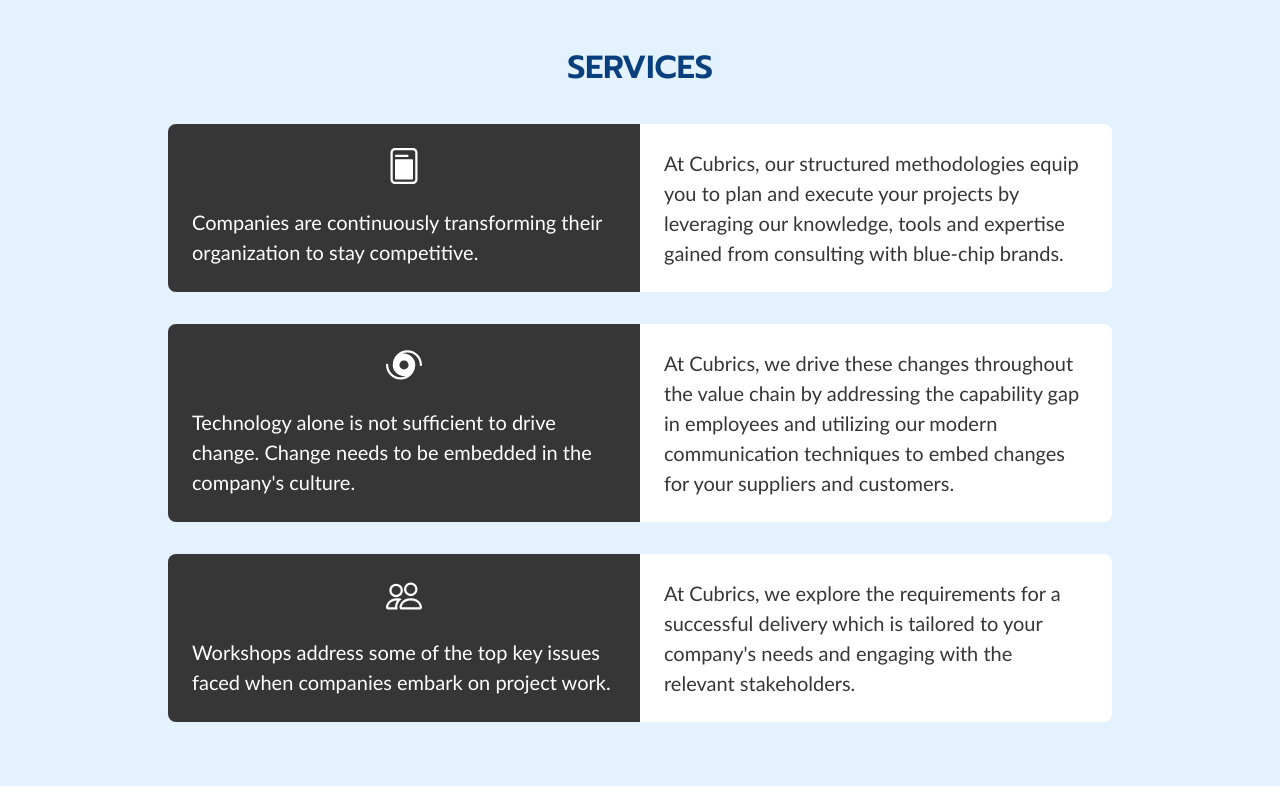
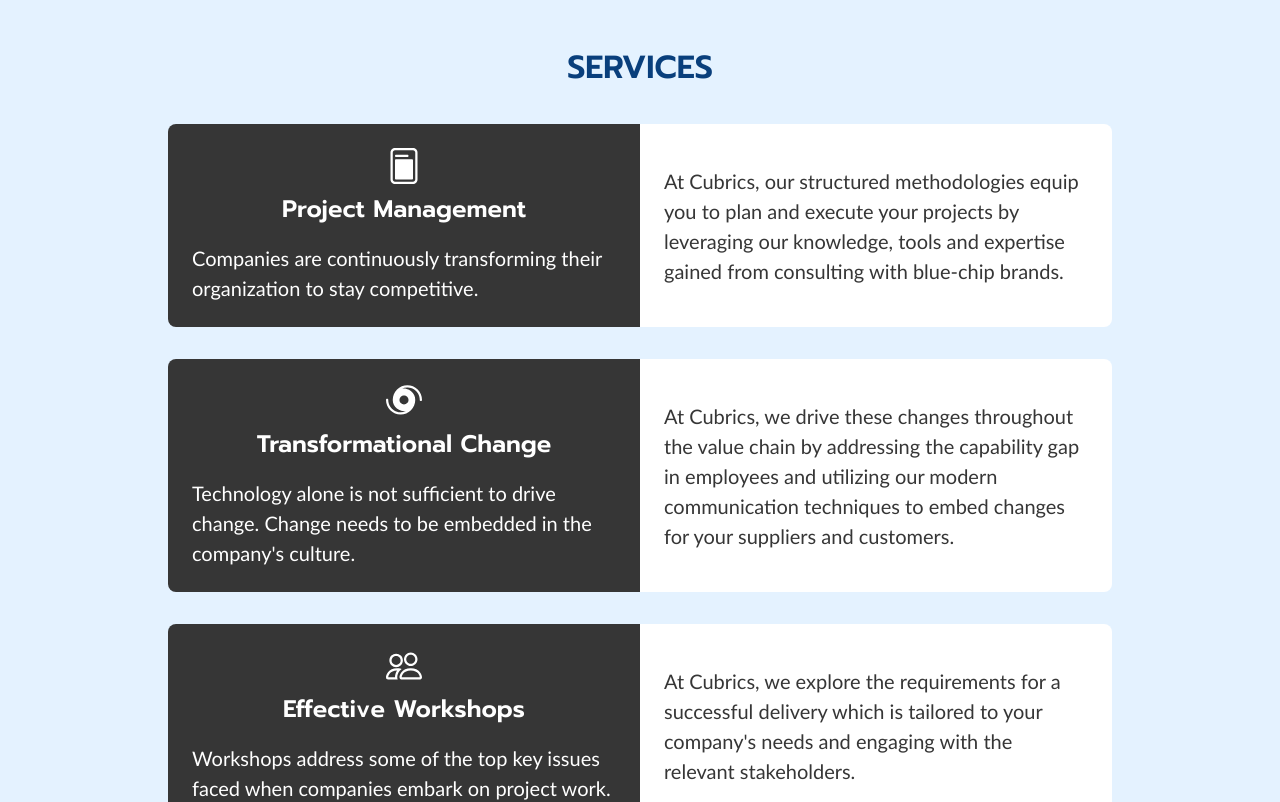
Before and after one commit to khorh/websites-cubrics, a React (Create React App) app: page / in a window 1280 px wide. Shown: the part 740-1542 px from the top of the page. Built offline with nearby package versions, Linux system fonts and the light colour scheme.

Commit message:
updated tests for card service

```diff
--- a/src/designSystem/card/cardService/CardService.module.scss
+++ b/src/designSystem/card/cardService/CardService.module.scss
@@ -1,6 +1,6 @@
 @import "../../styles/main.scss";
 
-.common {
+.container {
   @include breakpoint-xs {
     display: flex;
     flex-direction: row;
--- a/src/designSystem/card/cardService/CardService.tsx
+++ b/src/designSystem/card/cardService/CardService.tsx
@@ -6,8 +6,9 @@
 
 export interface ICardService extends React.HTMLAttributes<HTMLDivElement> {
   data: {
+    service_id: string;
     service_icon: string;
-    service_name: string;
+    service_title: string;
     service_intro: string;
     service_description: string;
   };
@@ -15,19 +16,31 @@
 
 const CardService: FC<ICardService> = (props) => {
   return (
-    <div className={styles.common} aria-label={"card"}>
-      <div className={styles.firstContainer}>
-        <div className={styles.firstContainer__iconTitle}>
+    <div
+      className={styles.container}
+      aria-label={"services-content-individual"}
+    >
+      <div
+        className={styles.firstContainer}
+        aria-label="services-content-firstContainer"
+      >
+        <div
+          className={styles.firstContainer__iconTitle}
+          aria-label="services-content-firstContainer-iconTitle"
+        >
           <Icon name={props.data.service_icon} />
           <Heading type={"h3"} colour={"base__light"}>
-            {props.data.service_name}
+            {props.data.service_title}
           </Heading>
         </div>
         <Text type={"p2"} colour={"base__light"}>
           {props.data.service_intro}
         </Text>
       </div>
-      <div className={styles.secondContainer}>
+      <div
+        className={styles.secondContainer}
+        aria-label="services-content-secondContainer"
+      >
         <Text type={"p2"}>{props.data.service_description}</Text>
       </div>
     </div>
```
Also changed, not shown: 1 other file (tests, documents, lock files or other folders).
